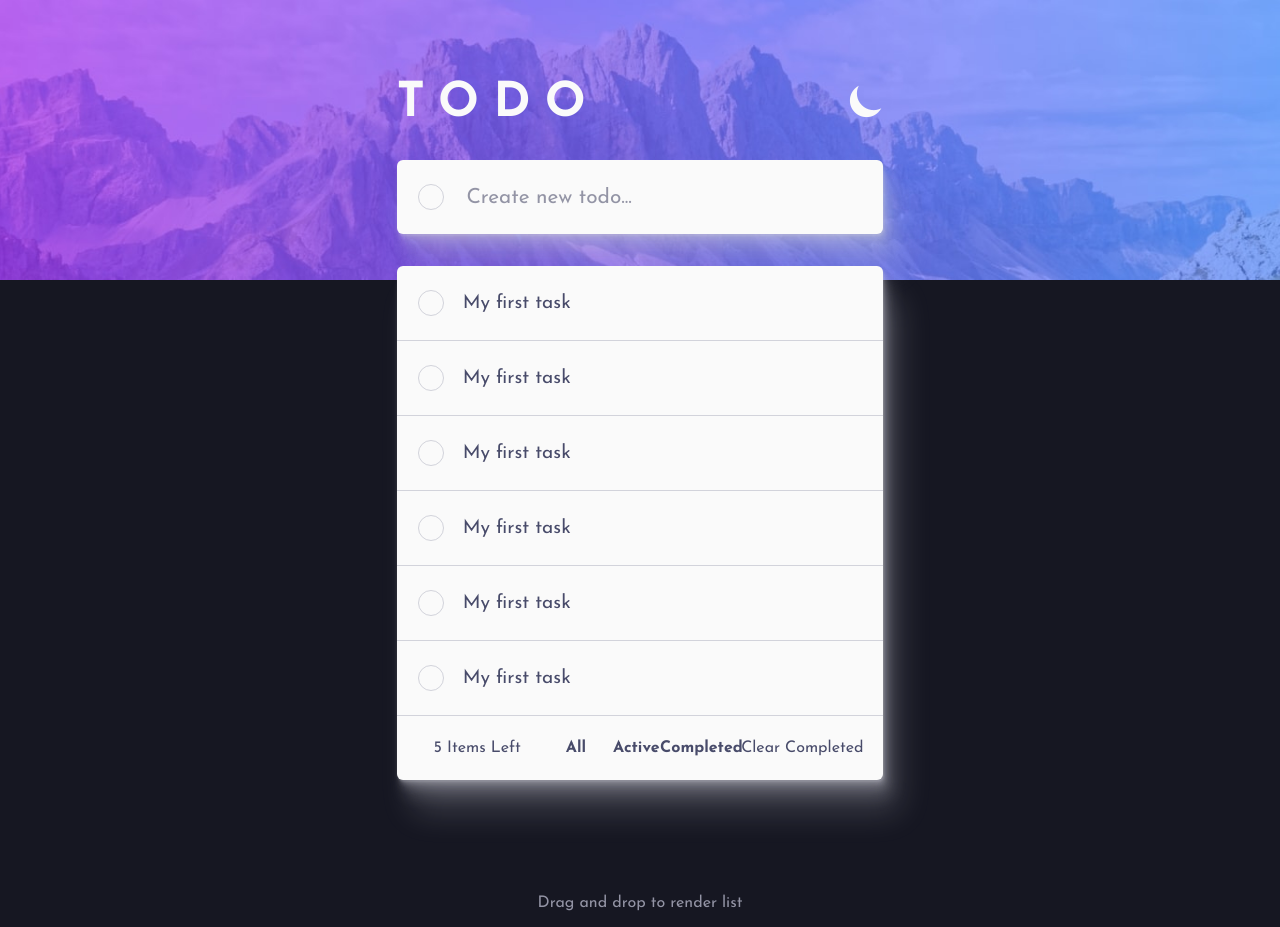
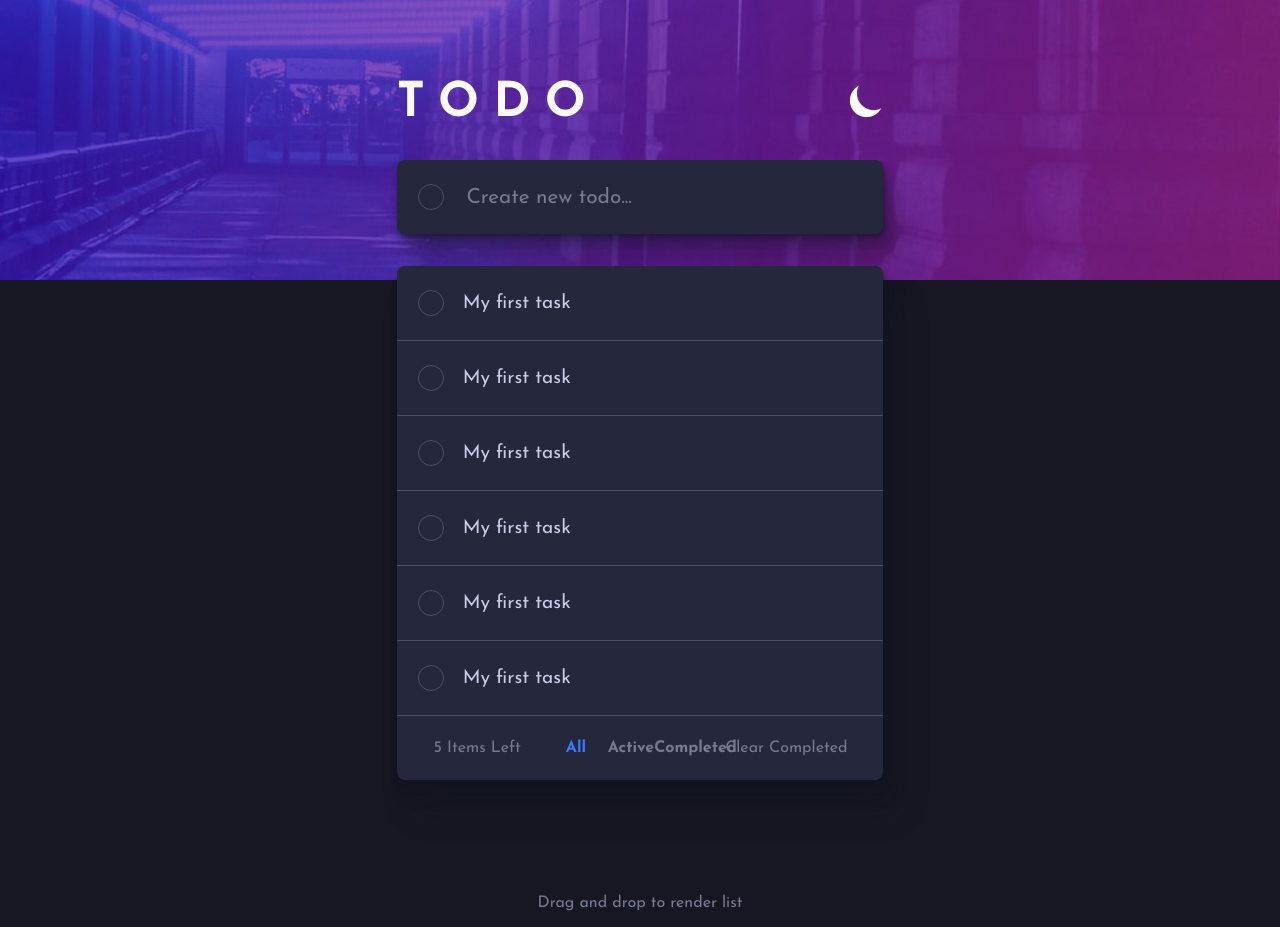
Before and after one commit to SkyLissh/todo-app, a React (Vite) app: page / in a window 1280 px wide. Built offline with nearby package versions, Linux system fonts and the light colour scheme.

Commit message:
:lipstick: Dark Mode
Colors and Classes for dark mode was added

```diff
--- a/src/App.css
+++ b/src/App.css
@@ -10,10 +10,19 @@
 	background-size: cover;
 	background-repeat: no-repeat;
 }
+
+.theme--dark .bg__image {
+	background-image: url("/assets/images/bg-mobile-dark.jpg");
+}
+
 @media (min-width: 768px) {
 	.bg__image {
 		height: 35%;
 		background-image: url("/assets/images/bg-desktop-light.jpg");
+	}
+
+	.theme--dark .bg__image {
+		background-image: url("/assets/images/bg-desktop-dark.jpg");
 	}
 }
 
@@ -23,3 +32,7 @@
 	text-align: center;
 	color: var(--fg-secondary);
 }
+
+.theme--dark .footer {
+	color: var(--fg-secondary-dark);
+}
--- a/src/components/Card.css
+++ b/src/components/Card.css
@@ -6,9 +6,14 @@
 
 	background-color: var(--bg-component);
 	box-shadow: var(--shadow-large);
-	border-radius: 6px;
+	border-radius: 8px;
 
 	/* display: grid; */
+}
+
+.theme--dark .card {
+	background-color: var(--bg-component-dark);
+	box-shadow: var(--shadow-large-dark);
 }
 
 @media (min-width: 768px) {
--- a/src/components/CardItem.css
+++ b/src/components/CardItem.css
@@ -1,7 +1,7 @@
 .card__item {
 	min-height: 100%;
 
-	padding: 0.8em 1.3em;
+	padding: 1em 1.3em;
 
 	/* border: 1px solid; */
 	border-bottom: 1px solid var(--fg-disabled);
@@ -11,10 +11,19 @@
 	align-items: center;
 }
 .card__item:last-child {
-	padding: 1em 1.3em;
+	padding: 1.3em 1.3em;
 	border-bottom: none;
 
 	color: var(--fg-secondary);
+}
+
+.theme--dark .card__item {
+	border-bottom: 1px solid var(--fg-disabled-dark);
+}
+.theme--dark .card__item:last-child {
+	border-bottom: none;
+
+	color: var(--fg-secondary-dark);
 }
 
 .circle {
@@ -24,10 +33,34 @@
 	border-radius: 50%;
 	border: 1px solid var(--fg-disabled);
 
-	/* background-color: var(--fg-disabled); */
+	display: flex;
+	justify-content: center;
+	align-items: center;
 }
 .circle:hover {
 	cursor: pointer;
+}
+
+.circle.active {
+	border: none;
+	background-image: var(--bg-gradient);
+}
+
+.theme--dark .circle {
+	border: 1px solid var(--fg-disabled-dark);
+}
+
+.icon--done {
+	color: white;
+	font-size: 1em;
+	font-weight: bold;
+
+	opacity: 1;
+	visibility: visible;
+}
+
+.theme--dark .icon--done {
+	color: white;
 }
 
 @media (min-width: 768px) {
--- a/src/components/CardItem.tsx
+++ b/src/components/CardItem.tsx
@@ -4,12 +4,19 @@ interface Props {
 	circle?: boolean;
 	close?: boolean;
 	children: React.ReactNode;
+	// TODO: add done property
 }
 
 export function CardItem(props: Props) {
 	return (
 		<div className="card__item">
-			{props.circle && <div className="circle"></div>}
+			{props.circle && (
+				// TODO: Circle and text class change with done property
+
+				<div className="circle">
+					<span className="material-icons icon icon--done icon--hidden">done</span>
+				</div>
+			)}
 			{props.children}
 			{props.close && <span className="material-icons icon">close</span>}
 		</div>
--- a/src/components/Filter.css
+++ b/src/components/Filter.css
@@ -5,20 +5,42 @@
 	justify-content: space-between;
 }
 
-.filter .card__text {
+.filter__text {
 	width: auto;
 	margin: 0;
 
+	color: var(--fg-secondary);
 	font-weight: 600;
 
 	flex: 0 0 calc(33.3333% - 0.5em);
 
 	transition: color 0.2s ease-in-out;
 }
-.filter .card__text:hover {
+.filter__text:hover {
 	cursor: pointer;
 
 	color: var(--fg);
+}
+
+.filter__text.active {
+	color: var(--accent);
+}
+.filter__text.active:hover {
+	color: var(--accent);
+}
+
+.theme--dark .filter__text.active {
+	color: var(--accent);
+}
+.theme--dark .filter__text.active:hover {
+	color: var(--accent);
+}
+
+.theme--dark .filter__text {
+	color: var(--fg-secondary-dark);
+}
+.theme--dark .filter__text:hover {
+	color: var(--fg-dark);
 }
 
 .filter.hide--filter {
--- a/src/components/Filter.tsx
+++ b/src/components/Filter.tsx
@@ -9,9 +9,9 @@ type Props = {
 export function Filter({ hidden }: Props) {
 	return (
 		<div className={`filter ${hidden ? "hide--filter" : ""}`}>
-			<p className="card__text">All</p>
-			<p className="card__text">Active</p>
-			<p className="card__text">Completed</p>
+			<p className="filter__text active">All</p>
+			<p className="filter__text">Active</p>
+			<p className="filter__text">Completed</p>
 		</div>
 	);
 }
--- a/src/components/Header.css
+++ b/src/components/Header.css
@@ -23,6 +23,10 @@
 	transform: rotate(135deg);
 }
 
+.theme--dark .icon--header {
+	color: white;
+}
+
 @media (min-width: 768px) {
 	.header__title {
 		font-size: 3em;
--- a/src/components/Input.css
+++ b/src/components/Input.css
@@ -15,6 +15,13 @@
 	color: var(--fg-secondary);
 }
 
+.theme--dark .card__input {
+	color: var(--fg-dark);
+}
+.theme--dark .card__input::placeholder {
+	color: var(--fg-secondary-dark);
+}
+
 @media (min-width: 768px) {
 	.card__input {
 		font-size: 1.3em;
--- a/src/components/Tasks.css
+++ b/src/components/Tasks.css
@@ -12,6 +12,10 @@
 	margin-left: 0;
 	margin-right: 1em;
 	text-align: right;
+}
+
+.theme--dark .card__text {
+	color: var(--fg-dark);
 }
 
 .options {
@@ -29,6 +33,11 @@
 
 .task__option {
 	flex: 0 0 calc(50% - 1em);
+	color: var(--fg-secondary);
+}
+
+.theme--dark .task__option {
+	color: var(--fg-secondary-dark);
 }
 
 .option--select {
@@ -38,6 +47,10 @@
 	cursor: pointer;
 
 	color: var(--fg);
+}
+
+.theme--dark .option--select:hover {
+	color: var(--fg-dark);
 }
 
 @media (min-width: 768px) {
--- a/src/index.css
+++ b/src/index.css
@@ -1,4 +1,11 @@
 :root {
+	--accent: hsl(220, 98%, 61%);
+	--bg-gradient: linear-gradient(
+		to bottom right,
+		hsl(192, 100%, 67%),
+		hsl(280, 87%, 65%)
+	);
+
 	--bg-component: hsl(0, 0%, 98%);
 	--bg: hsl(236, 33%, 92%);
 	--fg-disabled: hsl(233, 11%, 84%);
@@ -7,9 +14,12 @@
 
 	--bg-component-dark: hsl(235, 24%, 19%);
 	--bg-dark: hsl(234, 21%, 11%);
+	--fg-disabled-dark: hsl(233, 14%, 35%);
+	--fg-secondary-dark: hsl(234, 11%, 52%);
 	--fg-dark: hsl(234, 39%, 85%);
 
 	--shadow-color: 233, 11%, 84%;
+	--shadow-dark: 235, 21%, 11%;
 
 	--shadow-medium: 1px 2px 2px hsl(var(--shadow-color), 0.333),
 		2px 4px 4px hsl(var(--shadow-color), 0.333),
@@ -19,6 +29,14 @@
 		2px 4px 4px hsl(var(--shadow-color), 0.2), 4px 8px 8px hsl(var(--shadow-color), 0.2),
 		8px 16px 16px hsl(var(--shadow-color), 0.2),
 		16px 32px 32px hsl(var(--shadow-color), 0.2);
+
+	--shadow-medium-dark: 1px 2px 2px hsl(var(--shadow-dark), 0.333),
+		2px 4px 4px hsl(var(--shadow-dark), 0.333), 3px 6px 6px hsl(var(--shadow-dark), 0.333);
+
+	--shadow-large-dark: 1px 2px 2px hsl(var(--shadow-dark), 0.2),
+		2px 4px 4px hsl(var(--shadow-dark), 0.2), 4px 8px 8px hsl(var(--shadow-dark), 0.2),
+		8px 16px 16px hsl(var(--shadow-dark), 0.2),
+		16px 32px 32px hsl(var(--shadow-dark), 0.2);
 
 	--font-family: "Josefin Sans", sans-serif;
 }
@@ -47,6 +65,14 @@ h1 {
 	display: block;
 }
 
+.icon--hidden {
+	display: none;
+}
+
+.theme--dark .icon {
+	color: var(--fg-secondary-dark);
+}
+
 @media (min-width: 768px) {
 	.icon {
 		/* display: none; */
```
